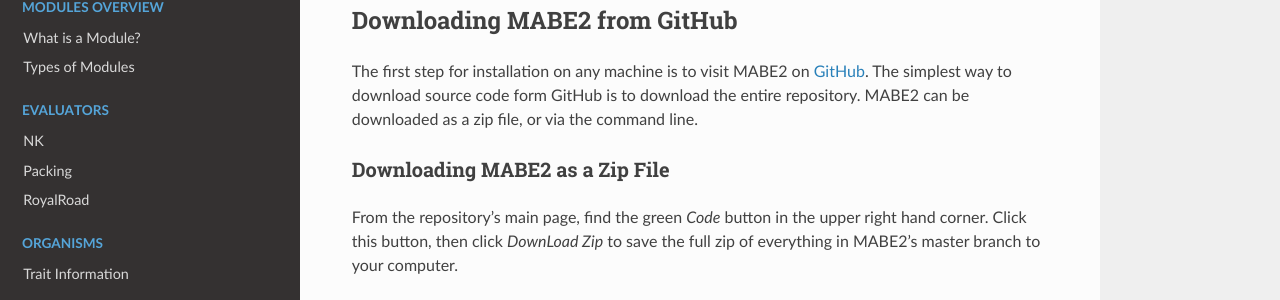
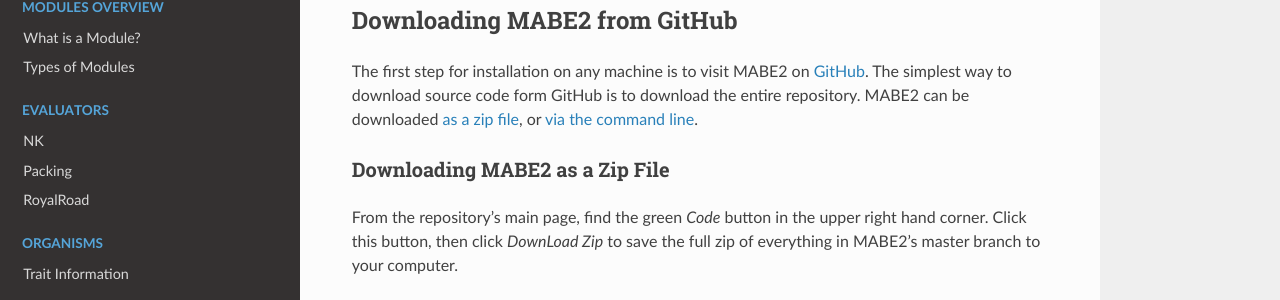
Before and after one commit to mercere99/MABE2, a Sphinx documentation site: the page built from docs/first_steps/00_installation.rst, in a window 1280 px wide and 900 px high. Shown: the part 308-608 px from the top of the window. Built offline with Sphinx 7.4.7 and the Read the Docs theme 2.0.0, drawn with Linux system fonts in a browser that asks for light colours; part of the change alters nothing that is shown.

```diff
--- a/docs/first_steps/00_installation.rst
+++ b/docs/first_steps/00_installation.rst
@@ -16,7 +16,9 @@ Downloading MABE2 from GitHub
 The first step for installation on any machine is to visit MABE2 on
 `GitHub <https://github.com/mercere99/MABE2>`_. The simplest way to
 download source code form GitHub is to download the entire repository.
-MABE2 can be downloaded as a zip file, or via the command line.
+MABE2 can be downloaded :ref:`as a zip file<zip>`, or :ref:`via the command line<url>`.
+
+.. _zip:
 
 Downloading MABE2 as a Zip File
 -------------------------------
@@ -28,6 +30,7 @@ full zip of everything in MABE2's master branch to your computer.
 .. image:: ../images/GitHub_Zip.png
   :width: 600
 
+.. _url:
 
 Downloading MABE2 via the Command Line
 --------------------------------------
```
